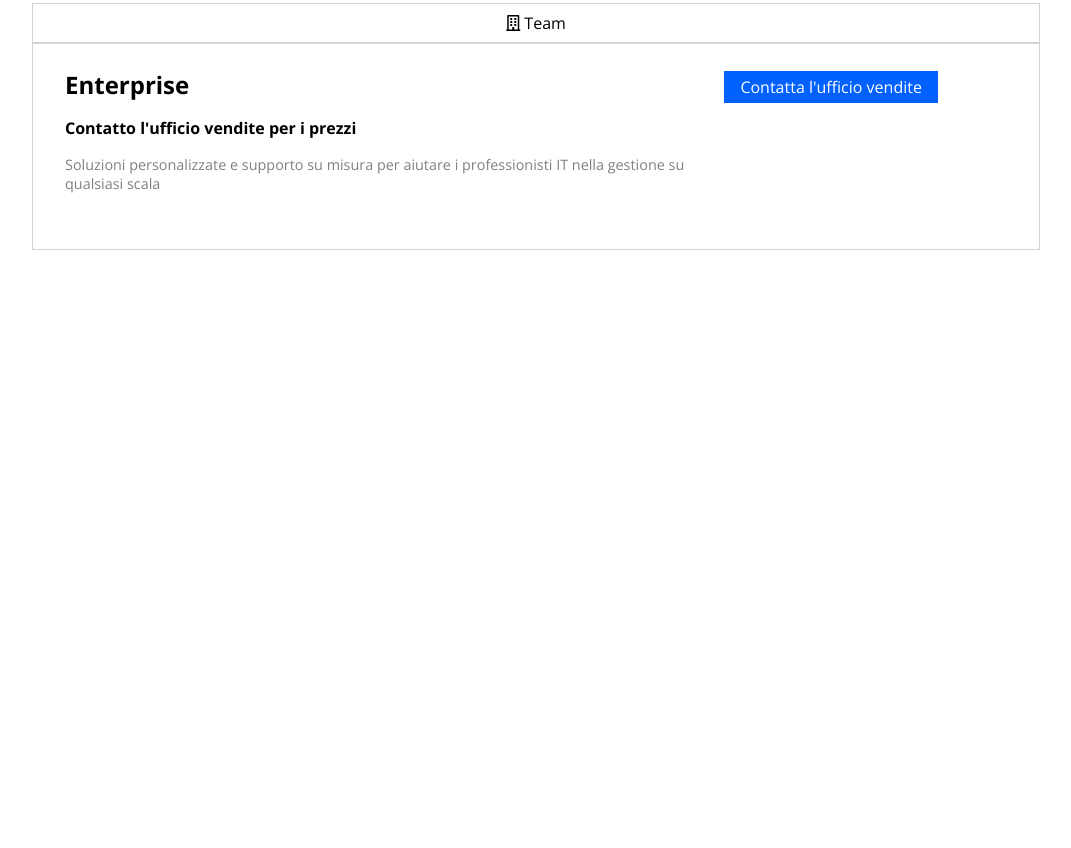
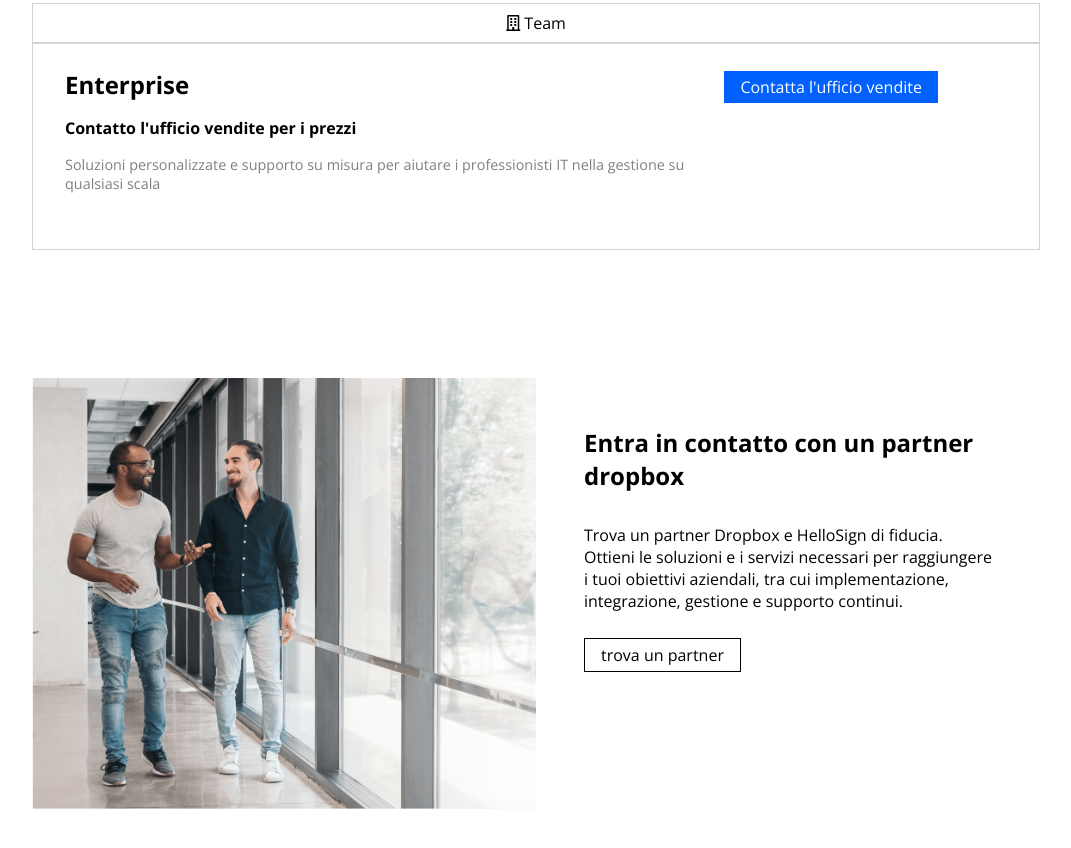
Before and after one commit to pater97/htmlcss-dropbox, a plain HTML site: page index.html in a window 1280 px wide. Shown: the part 1952-2800 px from the top of the page, without its empty margins (184-1255 px from the left). Before the commit the page ends 2362 px from the top, so only its background shows below. Drawn offline with nearby package versions, Linux system fonts and the light colour scheme.

Commit message:
sezione partner completata

```diff
--- a/index.html
+++ b/index.html
@@ -91,7 +91,7 @@
                     <span class="scelta">Fatturazione annuale</span>
                 </div>
                 <div class="buisness_tab clearfix">
-                    <div class="small">
+                    <div class="small col_33">
                         <div class="bordo center">
                             <span><i class="far fa-user"></i></span> Singolo
                         </div>
@@ -136,7 +136,7 @@
                             </ul>
                         </div>
                     </div>
-                    <div class="small">
+                    <div class="small col_33">
                         <div class="bordo center">
                             <span><i class="far fa-building"></i></span> Team
                         </div>
@@ -181,7 +181,7 @@
                             </ul>
                         </div>
                     </div>
-                    <div class="small">
+                    <div class="small col_33">
                         <div class="bordo center">
                             <span><i class="far fa-building"></i></span> Team
                         </div>
@@ -247,11 +247,22 @@
                 </div>
             </section>
             <!-- /sezione tabelle buisness buissnes_plane -->
-            <section class="partner contenitore2">
-                <div class="img_txt clearfix">
+            <section class="partner">
+                <div class="row clearfix">
 
-                    <div></div>
-                    <div></div>
+                    <div class="col_50">
+                        <img src="./img/partner.png" alt="due persone che parlano mente camminano">
+                    </div>
+                    <div class="txt col_50">
+                        <h2>Entra in contatto con un partner dropbox</h2>
+                        <p>
+                            Trova un partner Dropbox e HelloSign di fiducia. Ottieni le soluzioni e i servizi necessari
+                            per raggiungere i tuoi obiettivi aziendali, tra cui implementazione, integrazione, gestione
+                            e supporto continui.
+                        </p>
+                        <a class="grey_btn" href="https://experience.dropbox.com/it-it/partner-locator">trova un
+                            partner</a>
+                    </div>
 
                 </div>
             </section>
--- a/style.css
+++ b/style.css
@@ -125,7 +125,6 @@ h1{
     font-size: 1.5rem;
 }
 .small{
-    width: 33.3%;
     padding:0 1rem;
 }
 .buisness_tab{
@@ -163,12 +162,23 @@ h1{
     line-height: 2rem;
 }
 /* partner */
-
+.partner{
+    margin: 8rem 0;
+}
+.partner img{
+    width: 100%;
+}
+.partner .txt{
+    padding: 3rem;
+}
+.partner p{
+    margin: 2rem 0;
+}
 /*****************
 ******** footer */
 
 /* utility */
-.sx,.small,.large,.img_txt div,.sx div,.dx div,.col_30,.col_70{
+.sx,.small,.large,.sx div,.dx div,.col_30,.col_70,.col_50,.col_33{
     float: left;
 }
 .blue_btn{
@@ -176,18 +186,25 @@ h1{
     padding: .3rem 1rem;
     color: white;
 }
+.grey_btn{
+    padding: .3rem 1rem;
+    border: 1px solid black;
+}
+.col_33{
+    width: 33.3%;
+}
 .col_30{
     width: 30%;
 }
 .col_70{
     width: 70%;
 }
+.col_50{
+    width: 50%;
+}
 a{
     text-decoration: none;
     color: black;
-}
-.img_txt div{
-    width: 50%;
 }
 .blue_bord{
     border: 3px solid #0061FF;
@@ -205,36 +222,3 @@ a{
     color: #0061FF;
     margin-left: -1rem;
 }
-
-
-/* debug class */
-/* .debug .navbar div{
-    height: 5rem;
-}
-.debug .navbar div:last-child{
-    background-color: blueviolet;
-}
-.debug .navbar div:first-child{
-    background-color: blue;
-}
-.debug .contenitore1{
-    background-color: cornflowerblue;
-    height: 40rem;
-}
-.debug .small{
-    background-color: darkblue;
-    height: 30rem;
-}
-.debug .large{
-    height: 10rem;
-    background-color: darkolivegreen;
-}
-.debug h2{
-    height: 7rem;
-    background-color: darkorange;
-}
-.debug .img_txt div{
-    background-color: darkorchid;
-    height: 15rem;
-
-} */
```
